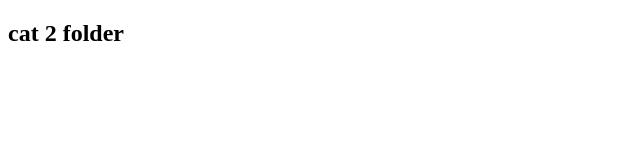
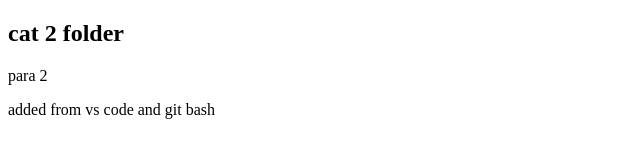
Before and after one commit to PawanOfficeal/cat2, a plain HTML site: page index.html in a window 1280 px wide. Shown: the whole page, without its empty margins (0-640 px from the left). Drawn offline with Linux system fonts and the light colour scheme.

Commit message:
commit 3

```diff
--- a/index.html
+++ b/index.html
@@ -8,5 +8,6 @@
 </head>
 <body>
     <h2>cat 2 folder</h2>
+    <p>para 2</p> added from vs code and git bash
 </body>
 </html>
```
